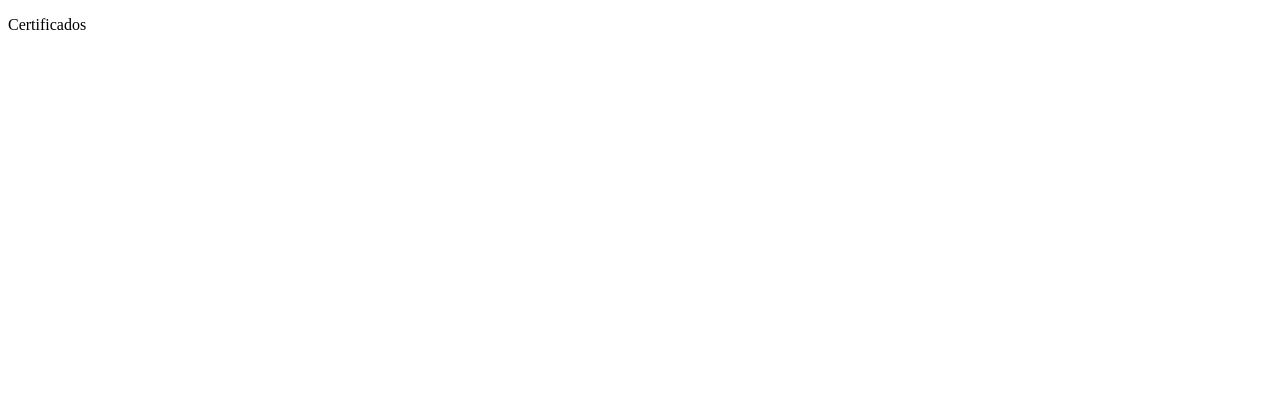
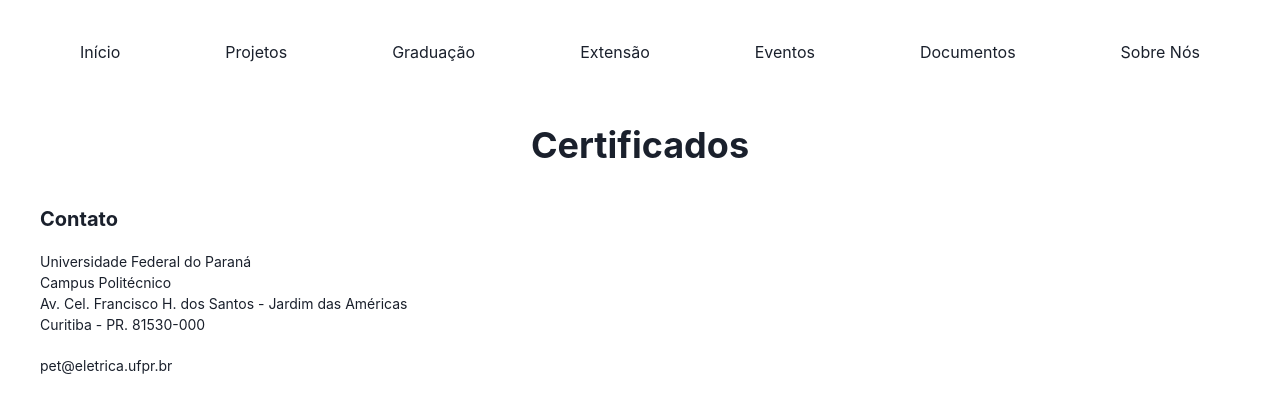
Before and after one commit to PET-Eletrica-UFPR/sitePET, a React (Vite) app: page /certificates in a window 1280 px wide. Shown: the top 412 px of the page. Built offline with nearby package versions, Linux system fonts and the light colour scheme.

Commit message:
Add `chakra-ui`

```diff
--- a/package.json
+++ b/package.json
@@ -8,6 +8,10 @@
     "preview": "vite preview"
   },
   "dependencies": {
+    "@chakra-ui/react": "^2.1.2",
+    "@emotion/react": "^11.9.0",
+    "@emotion/styled": "^11.8.1",
+    "framer-motion": "^6.3.5",
     "react": "^18.0.0",
     "react-dom": "^18.0.0",
     "react-router-dom": "^6.3.0"
--- a/src/App.tsx
+++ b/src/App.tsx
@@ -1,4 +1,5 @@
-import { BrowserRouter, Routes, Route } from 'react-router-dom';
+import { ChakraProvider } from '@chakra-ui/react';
+import { BrowserRouter, Routes, Route, Outlet } from 'react-router-dom';
 
 import { Home } from './routes/Home';
 import { Projects } from './routes/Projects';
@@ -9,11 +10,22 @@ import { Certificates } from './routes/Certificates';
 import { AboutUs } from './routes/AboutUs';
 import { NotFound } from './routes/NotFound';
 
+import { Header } from './components/Header';
+import { Footer } from './components/Footer';
+
 
 export function App() {
   return (
+    <ChakraProvider>
       <BrowserRouter>
         <Routes>
+          <Route element={
+            <>
+              <Header />
+              <Outlet />
+              <Footer />
+            </>
+          }>
             <Route index element={<Home />} />
             <Route path='projects' element={<Projects />} />
             <Route path='graduation' element={<Graduation />} />
@@ -21,8 +33,10 @@ export function App() {
             <Route path='events' element={<Events />} />
             <Route path='certificates' element={<Certificates />} />
             <Route path='about-us' element={<AboutUs />} />
+          </Route>
           <Route path='*' element={<NotFound />} />
         </Routes>
       </BrowserRouter>
+    </ChakraProvider>
   );
 }
--- /dev/null
+++ b/src/components/Footer.tsx
@@ -0,0 +1,15 @@
+import { Flex, Heading, Text } from '@chakra-ui/react';
+
+
+export function Footer() {
+  return (
+    <Flex as='footer' flexDirection='column' px={10} py={5}>
+      <Heading size='md'>Contato</Heading>
+      <Text fontSize='sm' mt={5}>Universidade Federal do Paraná</Text>
+      <Text fontSize='sm'>Campus Politécnico</Text>
+      <Text fontSize='sm'>Av. Cel. Francisco H. dos Santos - Jardim das Américas</Text>
+      <Text fontSize='sm' mb={5}>Curitiba - PR. 81530-000</Text>
+      <Text fontSize='sm'>pet@eletrica.ufpr.br</Text>
+    </Flex>
+  );
+}
--- /dev/null
+++ b/src/components/Header.tsx
@@ -0,0 +1,17 @@
+import { Flex, Link } from '@chakra-ui/react';
+import { Link as ReactRouterLink } from 'react-router-dom';
+
+
+export function Header() {
+  return (
+    <Flex as='header' direction='row' justify='space-between' px={20} py={10}>
+      <Link as={ReactRouterLink} to='/'>Início</Link>
+      <Link as={ReactRouterLink} to='/projects'>Projetos</Link>
+      <Link as={ReactRouterLink} to='/graduation'>Graduação</Link>
+      <Link as={ReactRouterLink} to='/extension'>Extensão</Link>
+      <Link as={ReactRouterLink} to='/events'>Eventos</Link>
+      <Link as={ReactRouterLink} to='/certificates'>Documentos</Link>
+      <Link as={ReactRouterLink} to='/about-us'>Sobre Nós</Link>
+    </Flex>
+  );
+}
--- a/src/routes/AboutUs.tsx
+++ b/src/routes/AboutUs.tsx
@@ -1,5 +1,10 @@
+import { Flex, Heading } from '@chakra-ui/react';
+
+
 export function AboutUs() {
   return (
-    <p>Sobre nós</p>
+    <Flex px={10} py={5} direction='column' align='center'>
+      <Heading as='h1'>Sobre nós</Heading>
+    </Flex>
   );
 }
--- a/src/routes/Certificates.tsx
+++ b/src/routes/Certificates.tsx
@@ -1,5 +1,10 @@
+import { Flex, Heading } from '@chakra-ui/react';
+
+
 export function Certificates() {
   return (
-    <p>Certificados</p>
+    <Flex px={10} py={5} direction='column' align='center'>
+      <Heading as='h1'>Certificados</Heading>
+    </Flex>
   );
 }
--- a/src/routes/Events.tsx
+++ b/src/routes/Events.tsx
@@ -1,5 +1,10 @@
+import { Flex, Heading } from '@chakra-ui/react';
+
+
 export function Events() {
   return (
-    <p>Eventos</p>
+    <Flex px={10} py={5} direction='column' align='center'>
+      <Heading as='h1'>Eventos</Heading>
+    </Flex>
   );
 }
--- a/src/routes/Extension.tsx
+++ b/src/routes/Extension.tsx
@@ -1,5 +1,10 @@
+import { Flex, Heading } from '@chakra-ui/react';
+
+
 export function Extension() {
   return (
-    <p>Extensão</p>
+    <Flex px={10} py={5} direction='column' align='center'>
+      <Heading as='h1'>Extensão</Heading>
+    </Flex>
   );
 }
--- a/src/routes/Graduation.tsx
+++ b/src/routes/Graduation.tsx
@@ -1,5 +1,10 @@
+import { Flex, Heading } from '@chakra-ui/react';
+
+
 export function Graduation() {
   return (
-    <p>Graduação</p>
+    <Flex px={10} py={5} direction='column' align='center'>
+      <Heading as='h1'>Graduação</Heading>
+    </Flex>
   );
 }
--- a/src/routes/Home.tsx
+++ b/src/routes/Home.tsx
@@ -1,5 +1,10 @@
+import { Flex, Heading } from '@chakra-ui/react';
+
+
 export function Home() {
   return (
-    <p>Home</p>
+    <Flex px={10} py={5} direction='column' align='center'>
+      <Heading as='h1'>Home</Heading>
+    </Flex>
   );
 }
--- a/src/routes/NotFound.tsx
+++ b/src/routes/NotFound.tsx
@@ -1,5 +1,12 @@
+import { Flex, Heading, Link } from '@chakra-ui/react';
+import { Link as ReactRouterLink } from 'react-router-dom';
+
+
 export function NotFound() {
   return (
-    <p>Página não encontrada</p>
+    <Flex px={10} py={5} direction='column' align='center'>
+      <Heading as='h1' mb={5}>Página não encontrada</Heading>
+      <Link as={ReactRouterLink} to='/'>Voltar ao início</Link>
+    </Flex>
   );
 }
--- a/src/routes/Projects.tsx
+++ b/src/routes/Projects.tsx
@@ -1,5 +1,10 @@
+import { Flex, Heading } from '@chakra-ui/react';
+
+
 export function Projects() {
   return (
-    <p>Projetos</p>
+    <Flex px={10} py={5} direction='column' align='center'>
+      <Heading as='h1'>Projetos</Heading>
+    </Flex>
   );
 }
```
Also changed, not shown: 1 other file (tests, documents, lock files or other folders). Lines whose indentation alone changed are shown as unchanged.
